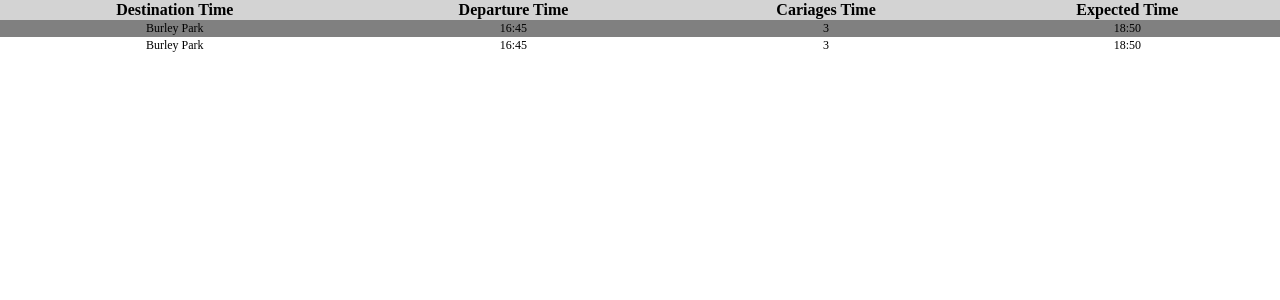
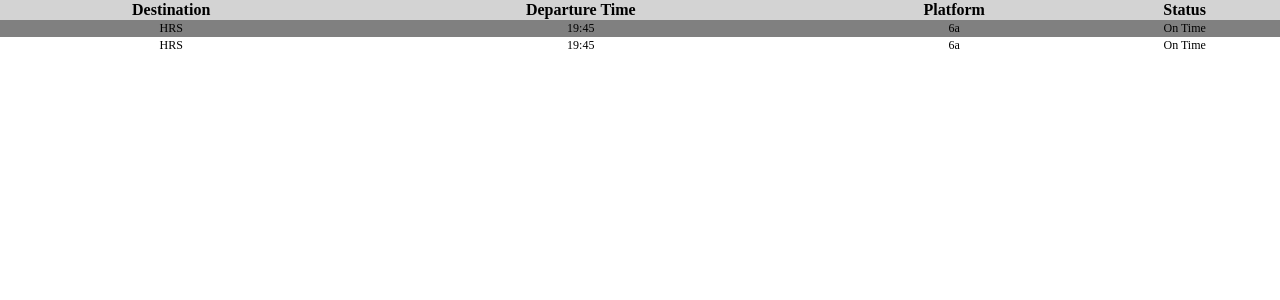
Before and after one commit to kbraszkiewicz/train-times, a Flask app: page / in a window 1280 px wide; the page is wider, and only the part inside the window is pictured. Shown: the part 121-421 px from the top of that part. Run offline with Flask 3, Linux system fonts and the light colour scheme; parts of the project's set-up code (start-up, migrations or seed data) failed here and were passed over.

Commit message:
added live data

```diff
--- a/app.py
+++ b/app.py
@@ -1,41 +1,33 @@
 from flask import Flask
 from flask import render_template
-from dataclasses import dataclass
 
+from liveData import getDepartureBoard
+from data import Stop, Train, Board
 
 app = Flask(__name__, static_folder='static')
-
-@dataclass
-class Stop:
-    name:str
-    arival_time:str
-
-@dataclass
-class Train:
-    departue_station: str
-    final_station:str
-    due_time:str
-    status:str
-    platform:str
-    stops:list[Stop]
-
-@dataclass
-class Board:
-    station:str
-    trains:list[Train]
 
 
 @app.route("/")
 def hello():
-    return render_template("template.html")
+    train1 = Train("Leeds","HRS","19:45","On Time","6a","[stops]")
+    train2 = Train("Leeds","HRS","19:45","On Time","6a","[stops]")
+    board = Board("LDS",[train1,train2])
+    return render_template("template.html",board=board)
 
 @app.route("/station/<code>")
 def station(code):
     print(code)
 
     train1 = Train("Leeds","HRS","19:45","On Time","6a","[stops]")
-    board = Board("LDS",train1)
-    return render_template("template.html",board)
+    train2 = Train("Leeds","HRS","19:45","On Time","6a","[stops]")
+    board = Board("LDS",[train1,train2])
+    return render_template("template.html",board=board)
+
+@app.route("/station/live/<code>")
+def stationLive(code):
+    print(code)
+    board = getDepartureBoard(code)
+    return render_template("template.html",board=board)
 
 @app.route("/login")
 def login():
--- /dev/null
+++ b/data.py
@@ -0,0 +1,20 @@
+from dataclasses import dataclass
+
+@dataclass
+class Stop:
+    name:str
+    arival_time:str
+
+@dataclass
+class Train:
+    departue_station: str
+    final_station:str
+    due_time:str
+    status:str
+    platform:str
+    stops:list[Stop]
+
+@dataclass
+class Board:
+    station:str
+    trains:list[Train]
--- a/templates/template.html
+++ b/templates/template.html
@@ -2,7 +2,10 @@
 
 <html>
     <head>
-        <link rel="stylesheet" href="static/style.css">
+        <link rel="stylesheet" href=" {{ url_for('static', filename='style.css') }} ">
+        <link rel="preconnect" href="https://fonts.googleapis.com">
+        <link rel="preconnect" href="https://fonts.gstatic.com" crossorigin>
+        <link href="https://fonts.googleapis.com/css2?family=Atkinson+Hyperlegible&display=swap" rel="stylesheet">
     </head>
 
     <body>
@@ -13,23 +16,19 @@
         <div class="content">
             <table class="train table">
                 <thead>
-                    <td>Destination Time</td>
+                    <td>Destination</td>
                     <td>Departure Time</td>
-                    <td>Cariages Time</td>
-                    <td>Expected Time</td>
+                    <td>Platform</td>
+                    <td>Status</td>
                 </thead>
+                {% for train in board.trains %}
                 <tr>
-                    <td> Burley Park</td>
-                    <td> 16:45 </td>
-                    <td> 3 </td>
-                    <td> 18:50 </td>
+                    <td> {{train.final_station}}</td>
+                    <td> {{train.due_time}} </td>
+                    <td> {{train.platform}} </td>
+                    <td> {{train.status}} </td>
                 </tr>
-                <tr>
-                    <td> Burley Park</td>
-                    <td> 16:45 </td>
-                    <td> 3 </td>
-                    <td> 18:50 </td>
-                </tr>
+                {% endfor %}
 
             </table>
         </div>
```
Also changed, not shown: liveData.py (added, +44 -0 lines), 1 other file.
